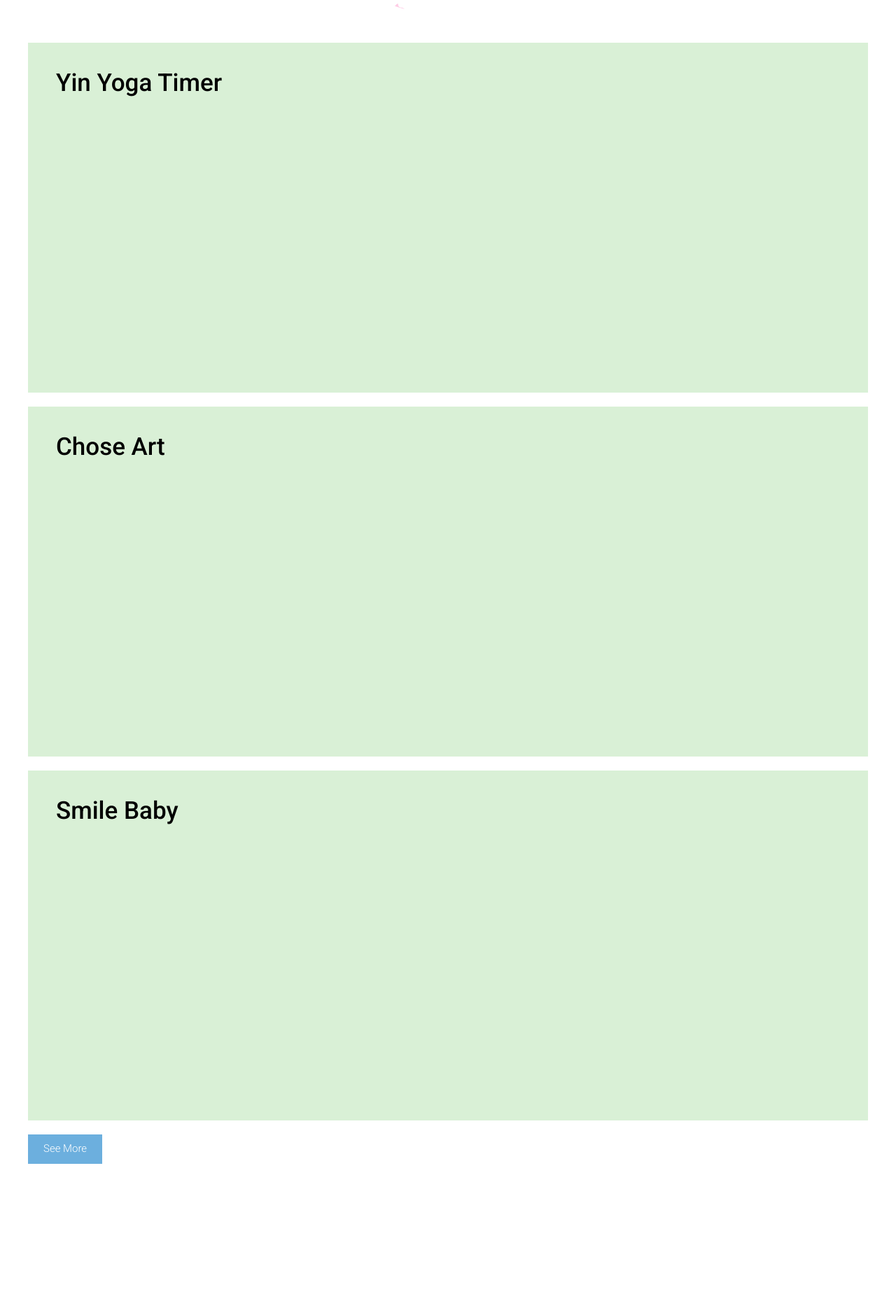
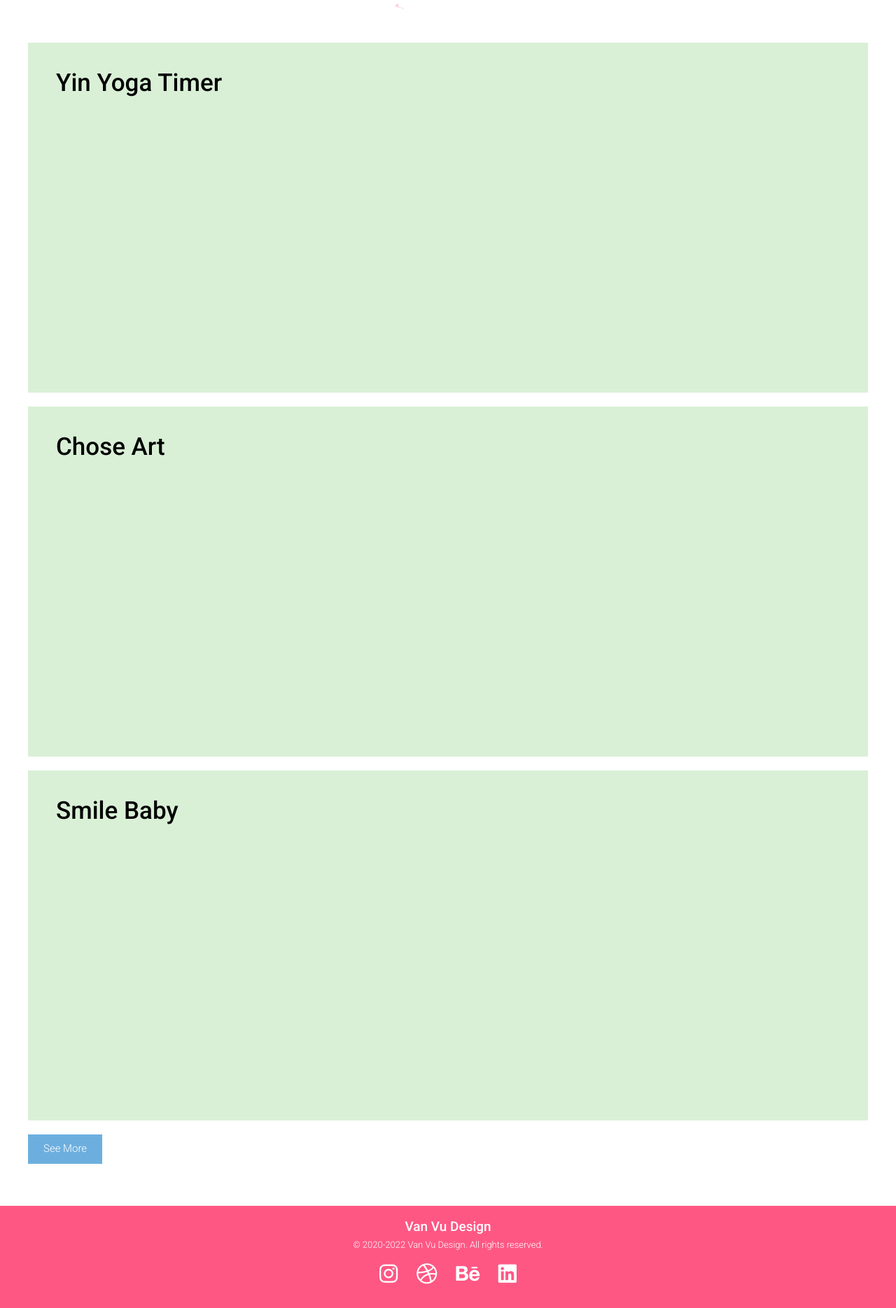
Before and after one commit to marupippy/marupippy.github.io, a Jekyll site: the page built from index.html, in a window 1280 px wide. Shown: the part 724-2593 px from the top of the page at 70% size. Built offline with Jekyll 4.4.1, drawn with Linux system fonts in a browser that asks for light colours; before the commit the page ends 2387 px from its top, so only the background shows below that.

Commit message:
Adding a footer

```diff
--- a/_data/settings.yml
+++ b/_data/settings.yml
@@ -14,3 +14,9 @@ menu_settings:
 banner_settings:
   title: "Hey, I'm Van Vu"
   description: "A UX designer based out of Italy believing that human-centred design creates meaningful products and services."
+
+social_settings:
+  instagram_url: 'https://www.instagram.com/pippymaru/'
+  dribbble_url: 'https://www.instagram.com/pippymaru/'
+  behance_url: 'https://www.instagram.com/pippymaru/'
+  linkedin_url: 'https://www.instagram.com/pippymaru/'
--- a/_includes/footer.html
+++ b/_includes/footer.html
@@ -0,0 +1,11 @@
+<footer class="footer">
+	<div class="wrap">
+		<div class="footer__content">
+			<p class="footer__text">Van Vu Design</p>
+			<div class="footer__copyright">
+				<span>© 2020-{{ 'now' | date: "%Y" }} Van Vu Design. All rights reserved. </span>
+			</div>
+			{% include socials.html %}
+		</div>
+	</div>
+</footer>
--- a/_includes/head.html
+++ b/_includes/head.html
@@ -12,4 +12,7 @@
     <!-- Styles -->
 	<meta name="viewport" content="width=device-width, initial-scale=1">
 	<link rel="stylesheet" href="{{ '/css/style.css' | relative_url }}">
+
+	<!-- Icons -->
+	<link rel="stylesheet" href="https://cdnjs.cloudflare.com/ajax/libs/font-awesome/6.2.0/css/all.min.css" integrity="sha512-xh6O/CkQoPOWDdYTDqeRdPCVd1SpvCA9XXcUnZS2FmJNp1coAFzvtCN9BmamE+4aHK8yyUHUSCcJHgXloTyT2A==" crossorigin="anonymous" referrerpolicy="no-referrer" />
 </head>
--- /dev/null
+++ b/_includes/socials.html
@@ -0,0 +1,11 @@
+<ul class="socials">
+	{% for url in site.data.settings.social_settings %}
+	{% if url[1] != '' %}
+	<li class="socials__item">
+		<a href="{{ url[1] }}" target="_blank" class="socials__item__link" title="{{ url[0] | remove: '_url' | replace: '-', ' ' | capitalize }}">
+			<i class="fab fa-{{ url[0] | replace: 'facebook', 'facebook-f' | remove: '_url' }}" aria-hidden="true"></i>
+		</a>
+	</li>
+	{% endif %}
+	{% endfor %}
+</ul>
--- /dev/null
+++ b/_sass/_includes/_footer.scss
@@ -0,0 +1,49 @@
+.footer {
+	margin-top: 20px;
+	background-color: $footer-background-color;
+
+	.wrap {
+		max-width: 100%;
+		padding: 0 20px;
+	}
+}
+
+.footer__content {
+	padding: 20px 0 24px;
+	text-align: center;
+}
+
+.footer__text {
+	color: $footer-text-color;
+	font-weight: $bold-weight;
+}
+
+.footer__copyright {
+	display: block;
+	font-size: 13px;
+	color: $footer-text-color;
+
+	a {
+		margin-left: 10px;
+		color: $text-color;
+		font-weight: $regular-weight;
+
+		&:hover {
+			color: $footer-text-color;
+		}
+	}
+
+	span {
+		margin-top: 10px;
+		display: inline-block;
+	}
+}
+
+.footer .socials {
+	margin-top: 20px;
+	height: 30px;
+
+	@include mq(tabletp) {
+		height: 40px;
+	}
+}
--- /dev/null
+++ b/_sass/_includes/_socials.scss
@@ -0,0 +1,31 @@
+.socials {
+	list-style: none;
+	text-align: center;
+	margin: 0;
+	padding: 0;
+}
+
+.socials__item {
+	display: inline-block;
+	margin-left: 2px;
+
+	&:first-child {
+		margin-left: 0;
+	}
+}
+
+.socials__item__link {
+	font-size: 25px;
+	line-height: 1;
+	color: $background-color;
+	padding: 5px;
+
+	@include mq(tabletp) {
+		font-size: 30px;
+		padding: 10px;
+	}
+
+	&:hover {
+		color: rgba($color: $background-color, $alpha: 0.8);
+	}
+}
--- a/css/style.scss
+++ b/css/style.scss
@@ -19,6 +19,9 @@ $banner-background-color: #6CAFDE;
 $header-background-color: #6CAFDE;
 $header-text-color: white;
 $header-accent-color: white;
+
+$footer-background-color: #FF5784;
+$footer-text-color: white;
 
 // Fonts
 $font-family: 'Roboto';
@@ -77,4 +80,6 @@ $button-weight: 300;
 @import "_includes/_basic";
 @import "_includes/_banner";
 @import "_includes/_header";
+@import "_includes/_footer";
+@import "_includes/_socials";
 @import "_includes/_portfolio";
```
